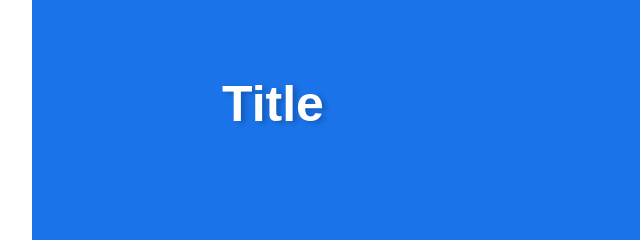
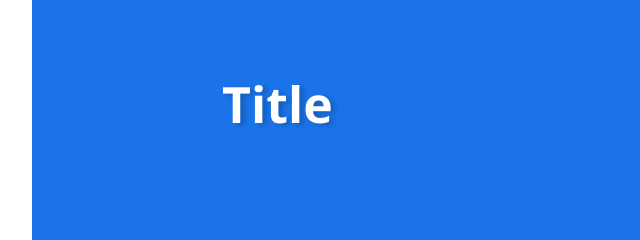
Before and after one commit to elhakimyasya/thumbs, a plain HTML site: page index.html in a window 1280 px wide. Shown: the part 277-517 px from the top of the page, 158-798 px from the left. Drawn offline with Linux system fonts and the light colour scheme; a web font is replaced by a local one.

Commit message:
Update style.css

```diff
--- a/style.css
+++ b/style.css
@@ -81,7 +81,7 @@ body {
 }
 .content-title {
 	font-size: 50px;
-	font-family: 'Product Sans', sans-serif;
+	font-family: 'Google Sans', 'Segoe UI', sans-serif;
 	font-weight: 600;
 	padding: 0 140px;
 	text-shadow: 4px 2px 5px rgba(0,0,0,0.2);
```
